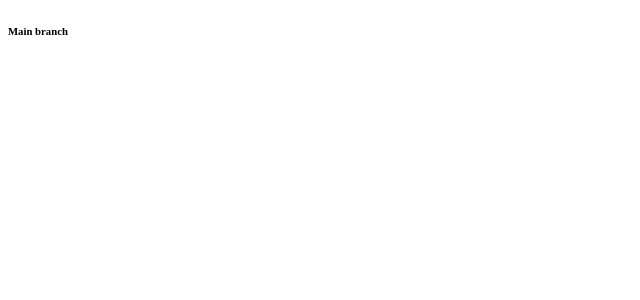
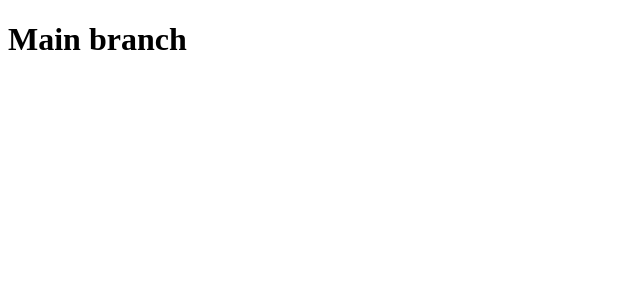
Before and after one commit to anjaliTandel20/Merging-vs-Rebase, an Angular app in the folder myApp/: page / in a window 1280 px wide. Shown: the top 300 px of the page, without its empty margins (0-640 px from the left). Built offline with nearby package versions, Linux system fonts and the light colour scheme.

Commit message:
Commit rebase feature B

```diff
--- a/myApp/src/app/app.component.html
+++ b/myApp/src/app/app.component.html
@@ -1 +1 @@
-<h6>{{ title }}</h6>
+<h1>{{ title }}</h1>
```
